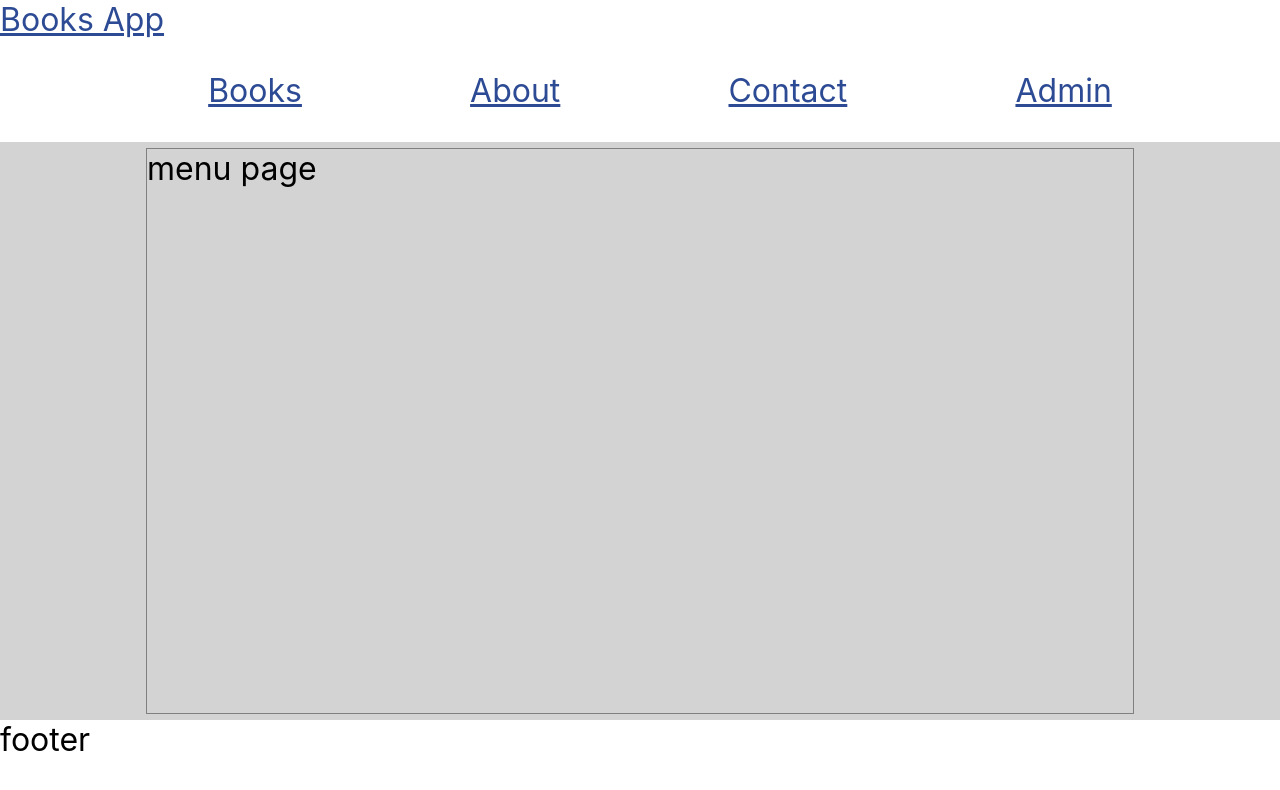
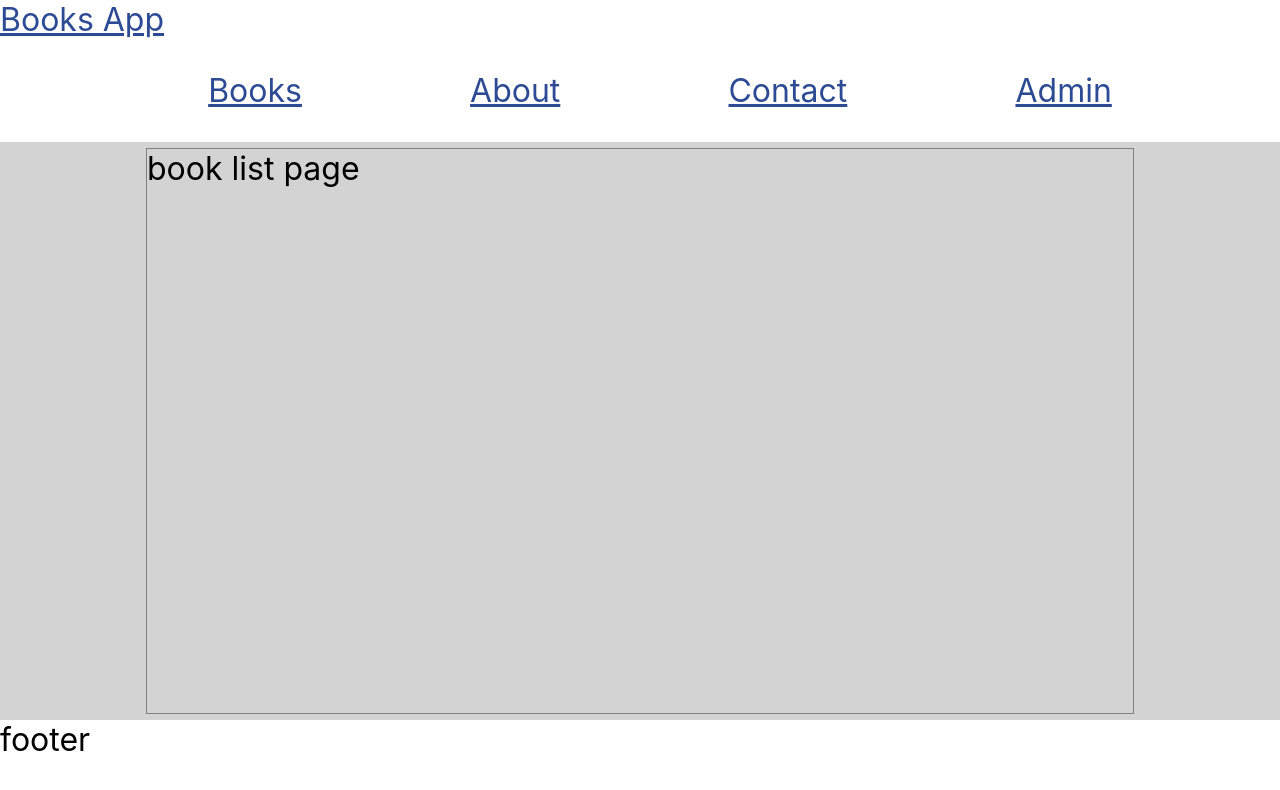
Before and after one commit to p-adams/book-app, a React (Vite) app: page /menu in a window 1280 px wide. Shown: the top 790 px of the page. Built offline with nearby package versions, Linux system fonts and the light colour scheme; no server answers.

Commit message:
more changes

```diff
--- a/src/pages/Menu.tsx
+++ b/src/pages/Menu.tsx
@@ -1,9 +1,9 @@
-function MenuPage() {
+function BookListPage() {
   return (
     <article>
-      <section className="main">menu page</section>
+      <section className="main">book list page</section>
     </article>
   );
 }
 
-export default MenuPage;
+export default BookListPage;
```
